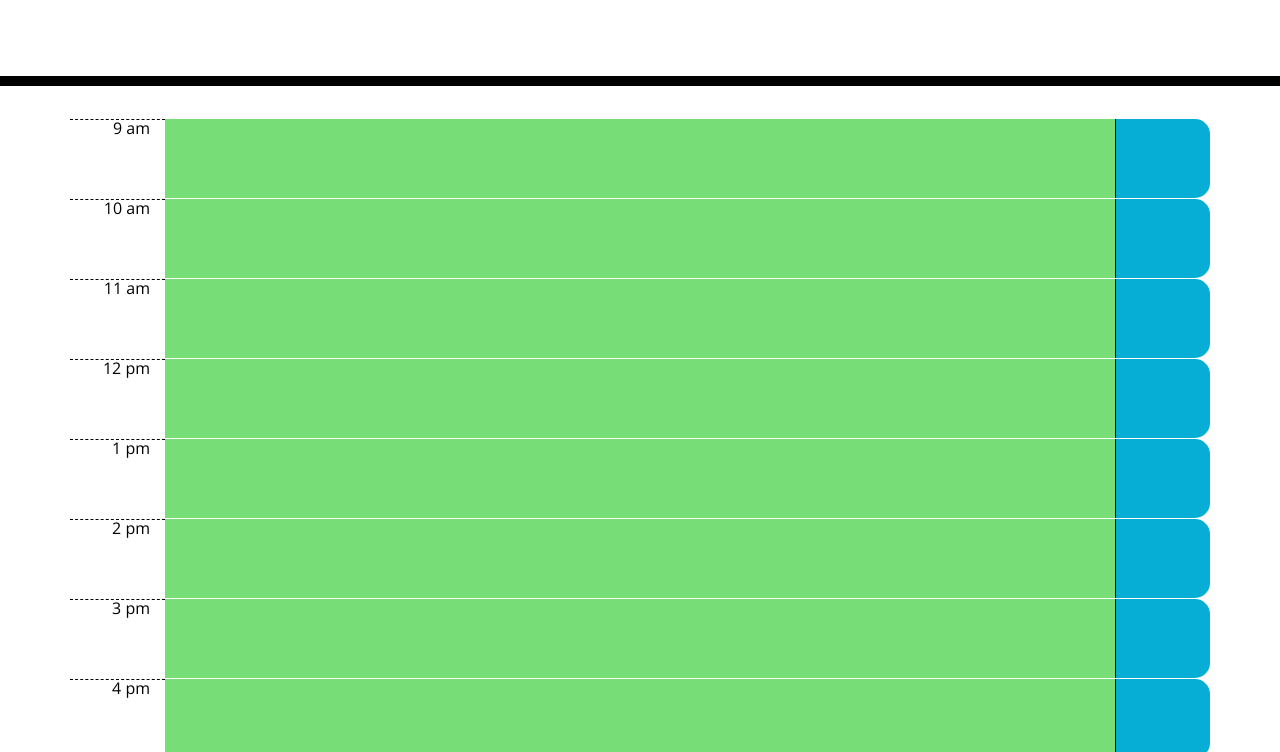
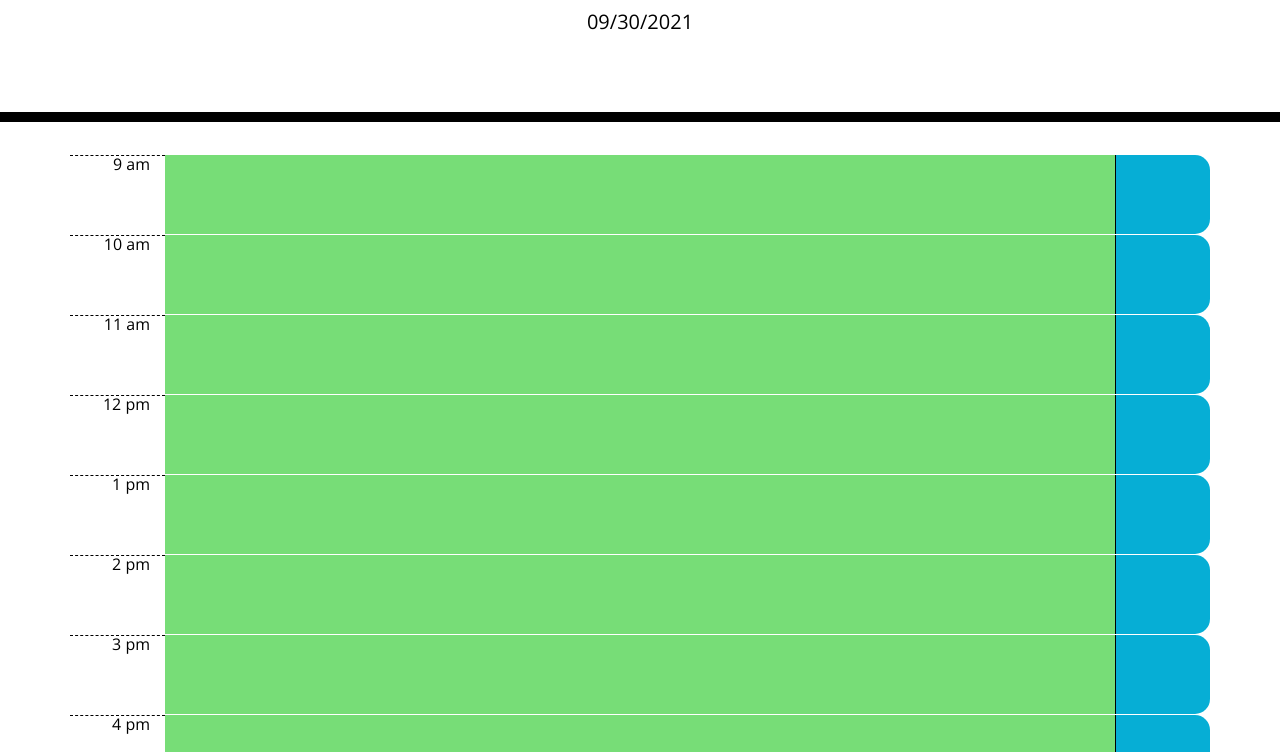
Before and after one commit to FatherDkay/workDayScheduler, a plain HTML site: page index.html in a window 1280 px wide. Shown: the part 182-934 px from the top of the page. Drawn offline with nearby package versions, Linux system fonts and the light colour scheme; a web font is replaced by a local one.

Commit message:
added the day's date

```diff
--- a/assets/css/style.css
+++ b/assets/css/style.css
@@ -33,7 +33,7 @@ textarea{
 .row {
   white-space: pre-wrap;
   height: 80px;
-  border-top: 1px solid white;;
+  border-top: 1px solid white;
 }
 
 .hour {
--- a/assets/js/script.js
+++ b/assets/js/script.js
@@ -3,6 +3,7 @@ const INTERVAL = 60;
 var timeLeft = INTERVAL;
 var tasks;
 const DAILYSCHEDULE_KEY = "daily_schedule";
+var currentDate = moment().format('MM/DD/YYYY');
 init();
 
 function init() {
@@ -10,7 +11,7 @@ function init() {
   generateRows(9, 17);
   getCurrentTime();
 }
-
+$('#currentDay').text(currentDate);
 // Function for 60 second timer for formatting
 function timer() {
     timeInterval = setInterval(function() {
@@ -62,13 +63,13 @@ function addRow(rowID, container, labelText) {
 
   //generate the first child row (label field)
   var labelDiv = $(document.createElement("div"));
-  labelDiv.addClass("col-1 hour");
+  labelDiv.addClass("col-lg-1 col-md-2 hour");
   labelDiv.text (labelText);
   row.append(labelDiv);
 
   //generate the second child row (input field)
   var inputDiv = $(document.createElement("div"));
-  inputDiv.addClass("col-10");
+  inputDiv.addClass("col-lg-10 col-md-9 col-sm-8");
   inputDiv.prop("id", rowID);
   row.append(inputDiv);
 
```
